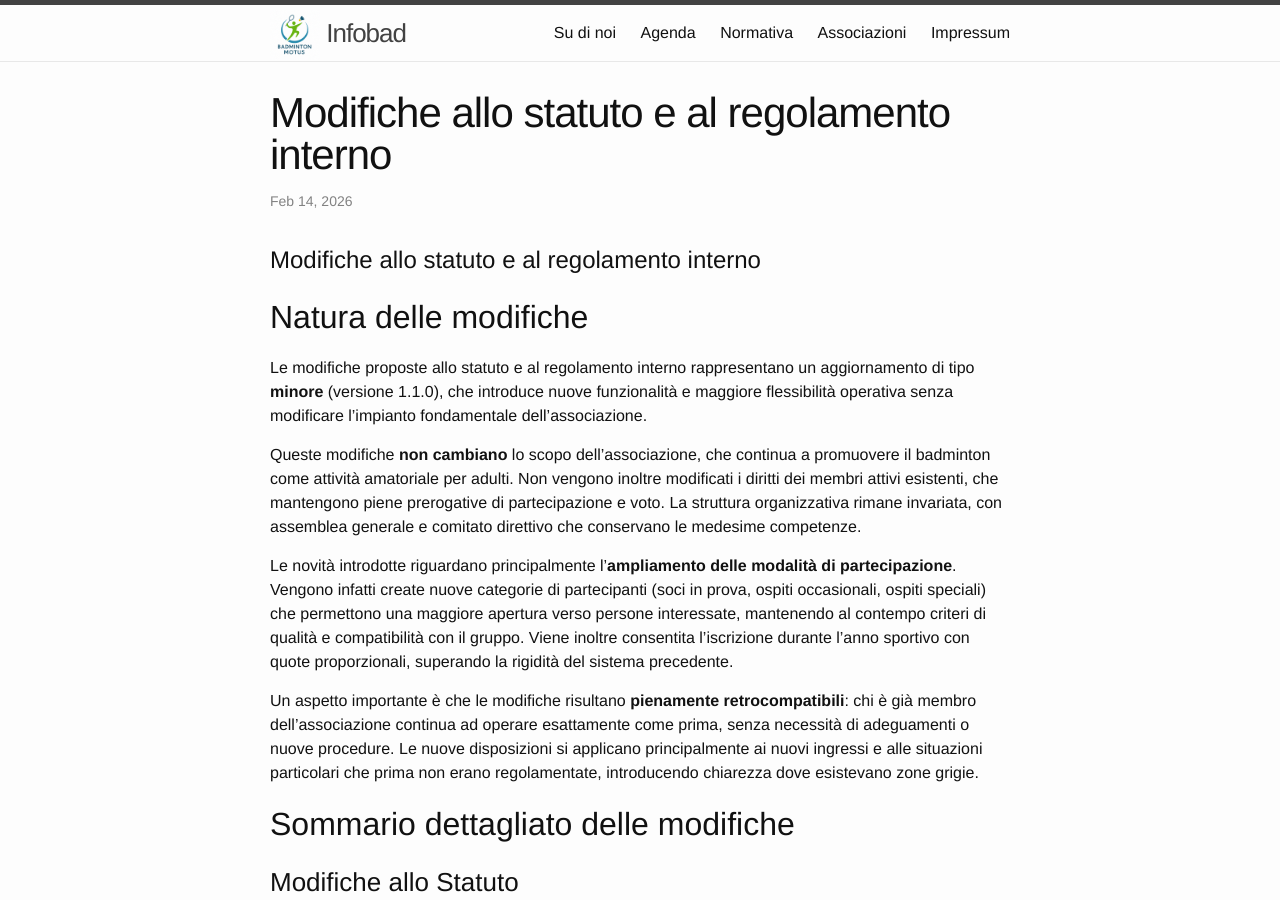
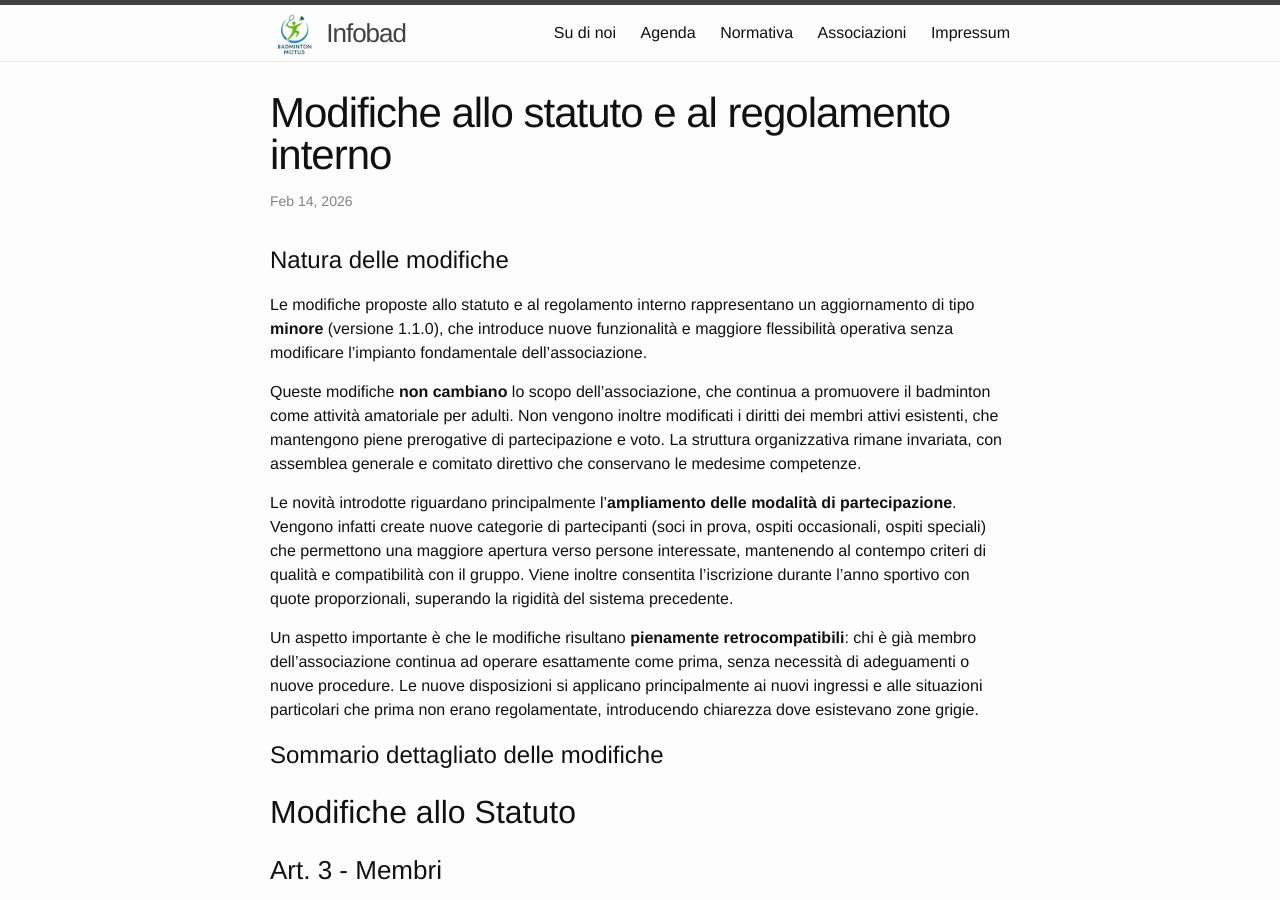
Before and after one commit to infobad/infobad.github.io, a Jekyll site: the page built from _posts/2026-02-14-modifiche-statuto-regolamento-interno.markdown, in a window 1280 px wide and 900 px high. Built offline with Jekyll 4.4.1, drawn with Linux system fonts in a browser that asks for light colours.

Commit message:
Publish updates to association documents

```diff
--- a/_posts/2026-02-14-modifiche-statuto-regolamento-interno.markdown
+++ b/_posts/2026-02-14-modifiche-statuto-regolamento-interno.markdown
@@ -5,9 +5,7 @@
 categories: blog update
 ---
 
-# Modifiche allo statuto e al regolamento interno
-
-## Natura delle modifiche
+# Natura delle modifiche
 
 Le modifiche proposte allo statuto e al regolamento interno rappresentano un aggiornamento di tipo **minore** (versione 1.1.0), che introduce nuove funzionalità e maggiore flessibilità operativa senza modificare l'impianto fondamentale dell'associazione.
 
@@ -17,11 +15,11 @@
 
 Un aspetto importante è che le modifiche risultano **pienamente retrocompatibili**: chi è già membro dell'associazione continua ad operare esattamente come prima, senza necessità di adeguamenti o nuove procedure. Le nuove disposizioni si applicano principalmente ai nuovi ingressi e alle situazioni particolari che prima non erano regolamentate, introducendo chiarezza dove esistevano zone grigie.
 
-## Sommario dettagliato delle modifiche
+# Sommario dettagliato delle modifiche
 
-### Modifiche allo Statuto
+## Modifiche allo Statuto
 
-#### Art. 3 - Membri
+### Art. 3 - Membri
 
 **Nuove categorie di partecipanti**
 
@@ -40,9 +38,9 @@
 - Il comitato direttivo può autorizzare la partecipazione di persone non socie come "ospiti occasionali" o "ospiti speciali"
 - Le modalità operative sono definite nel regolamento interno
 
-### Modifiche al Regolamento Interno
+## Modifiche al Regolamento Interno
 
-#### Art. 1 - Quote associative (articolo più modificato)
+### Art. 1 - Quote associative (articolo più modificato)
 
 **Definizione della stagione sportiva**
 
@@ -92,7 +90,7 @@
 - Lo scopo è garantire la sostenibilità economica dell'associazione
 - La modifica deve comunque essere approvata dall'assemblea generale
 
-## In sintesi
+# In sintesi
 
 Le modifiche rendono l'associazione più **flessibile e aperta**, permettendo:
 
```
